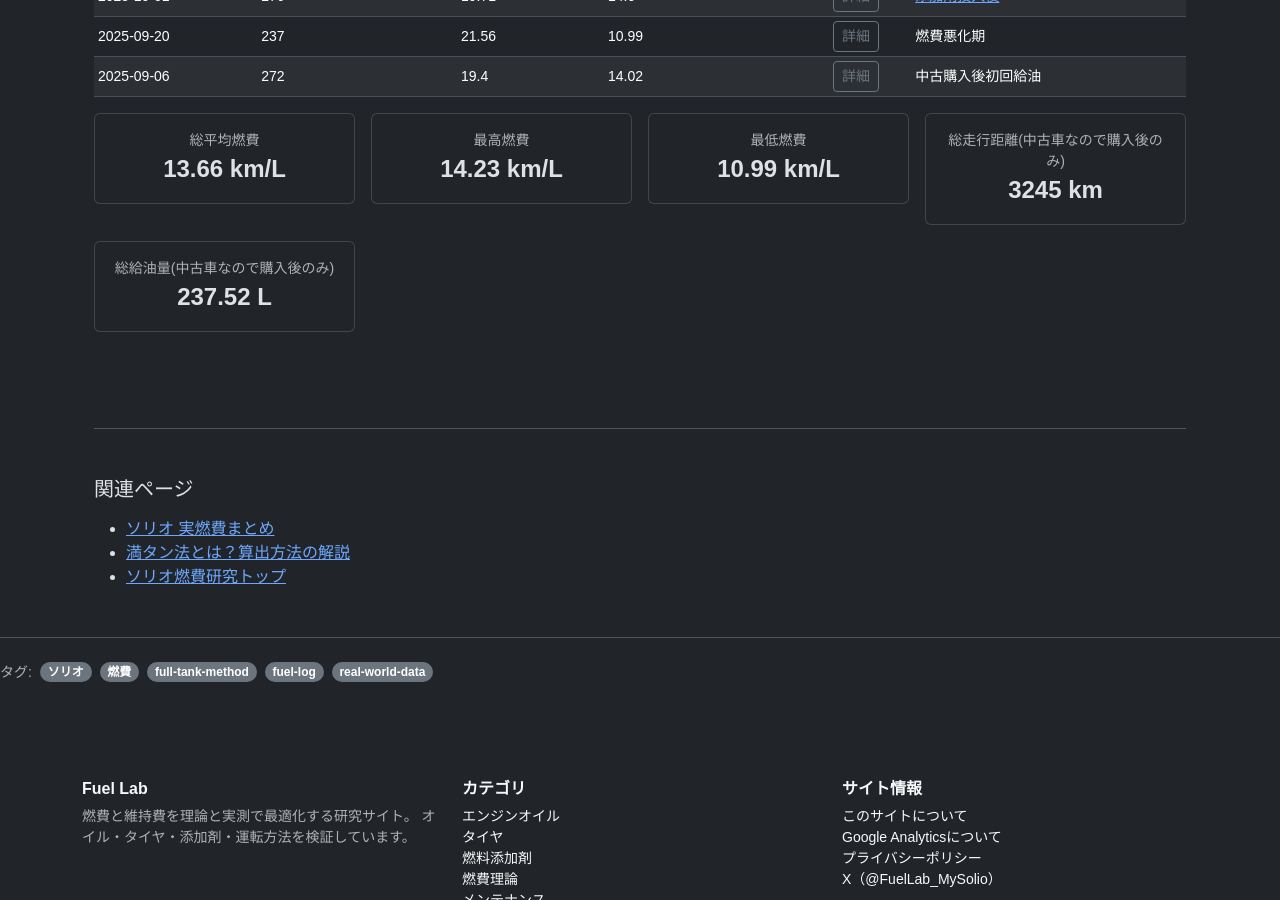
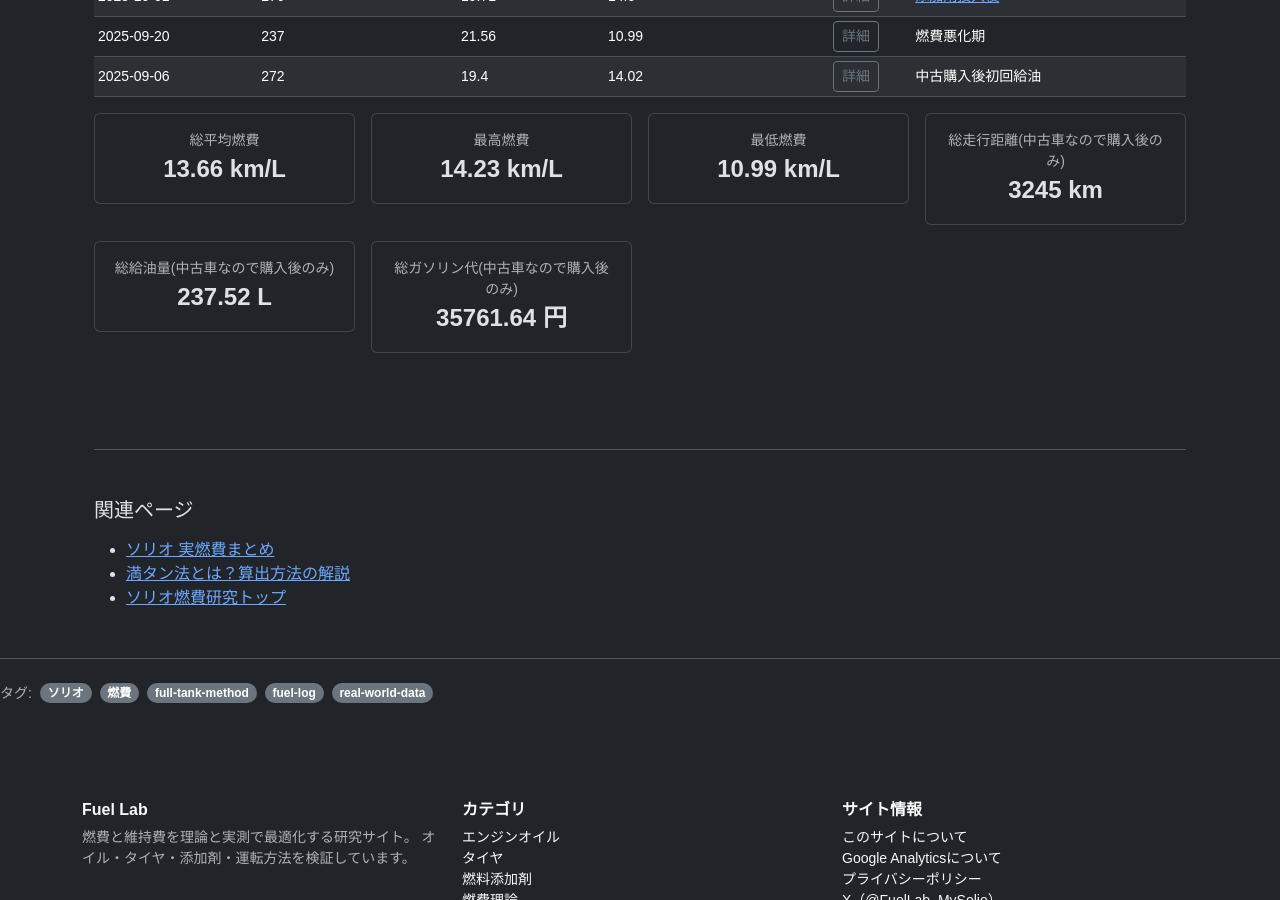
Before and after one commit to funyapar-org/fuel-lab, a Jekyll site: the page built from _solio/solio-fuel-economy-log.md, in a window 1280 px wide and 900 px high, scrolled down 1583 px. Built offline with Jekyll 4.4.1, drawn with Linux system fonts in a browser that asks for light colours.

Commit message:
solio-fuel-economy-log.md を更新

```diff
--- a/_solio/solio-fuel-economy-log.md
+++ b/_solio/solio-fuel-economy-log.md
@@ -134,6 +134,15 @@
       </div>
     </div>
 
+    <div class="col-md-3">
+      <div class="card text-center">
+        <div class="card-body">
+          <div class="text-muted small">総ガソリン代(中古車なので購入後のみ)</div>
+          <div class="fs-4 fw-bold">{{ total_cost }} 円</div>
+        </div>
+      </div>
+    </div>
+
   </div>
 
 　<hr class="my-5">
```
